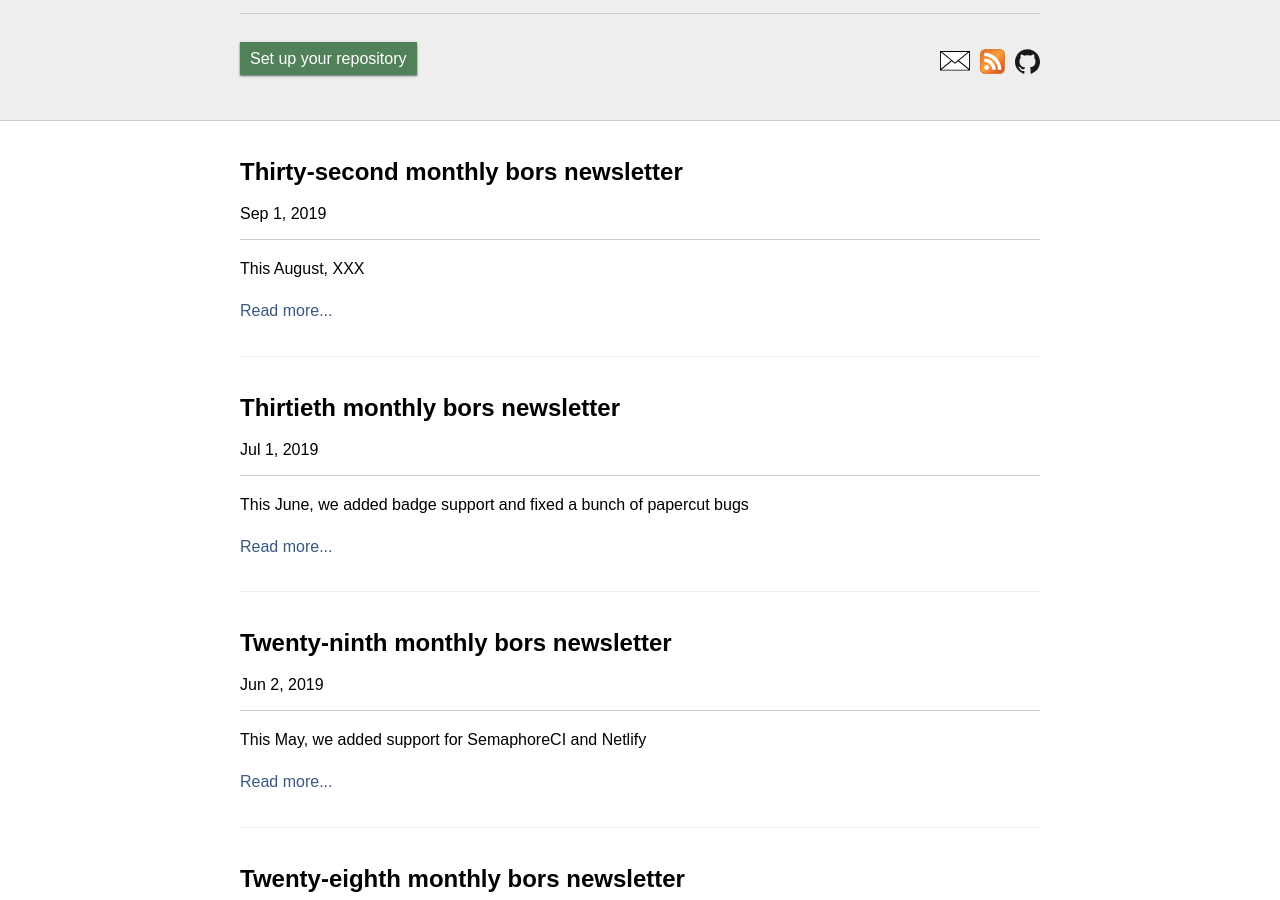
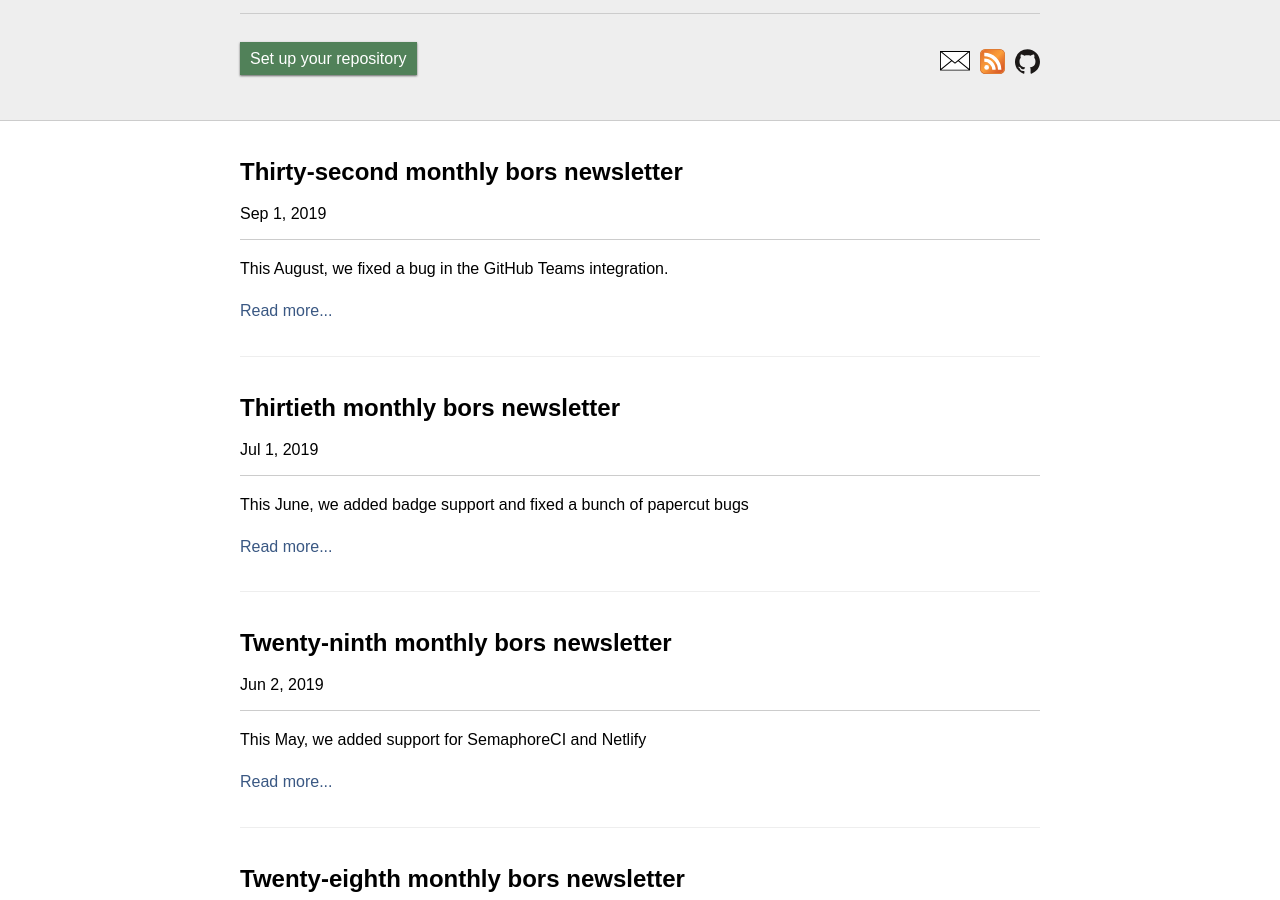
Before and after one commit to bors-ng/bors-ng.github.io, a Jekyll site: the page built from index.html, in a window 1280 px wide and 900 px high, scrolled down 1197 px. Built offline with Jekyll 4.4.1, drawn with Linux system fonts in a browser that asks for light colours; the list of posts is cut into pages by our own code.

Commit message:
Add summary

```diff
--- a/_posts/2019-09-01-tmib-32.md
+++ b/_posts/2019-09-01-tmib-32.md
@@ -2,7 +2,7 @@
 layout:     post
 title:      Thirty-second monthly bors newsletter
 date:       2019-09-01 00:00:00
-summary:    This August, XXX
+summary:    This August, we fixed a bug in the GitHub Teams integration.
 categories: newsletter
 ---
 
```
